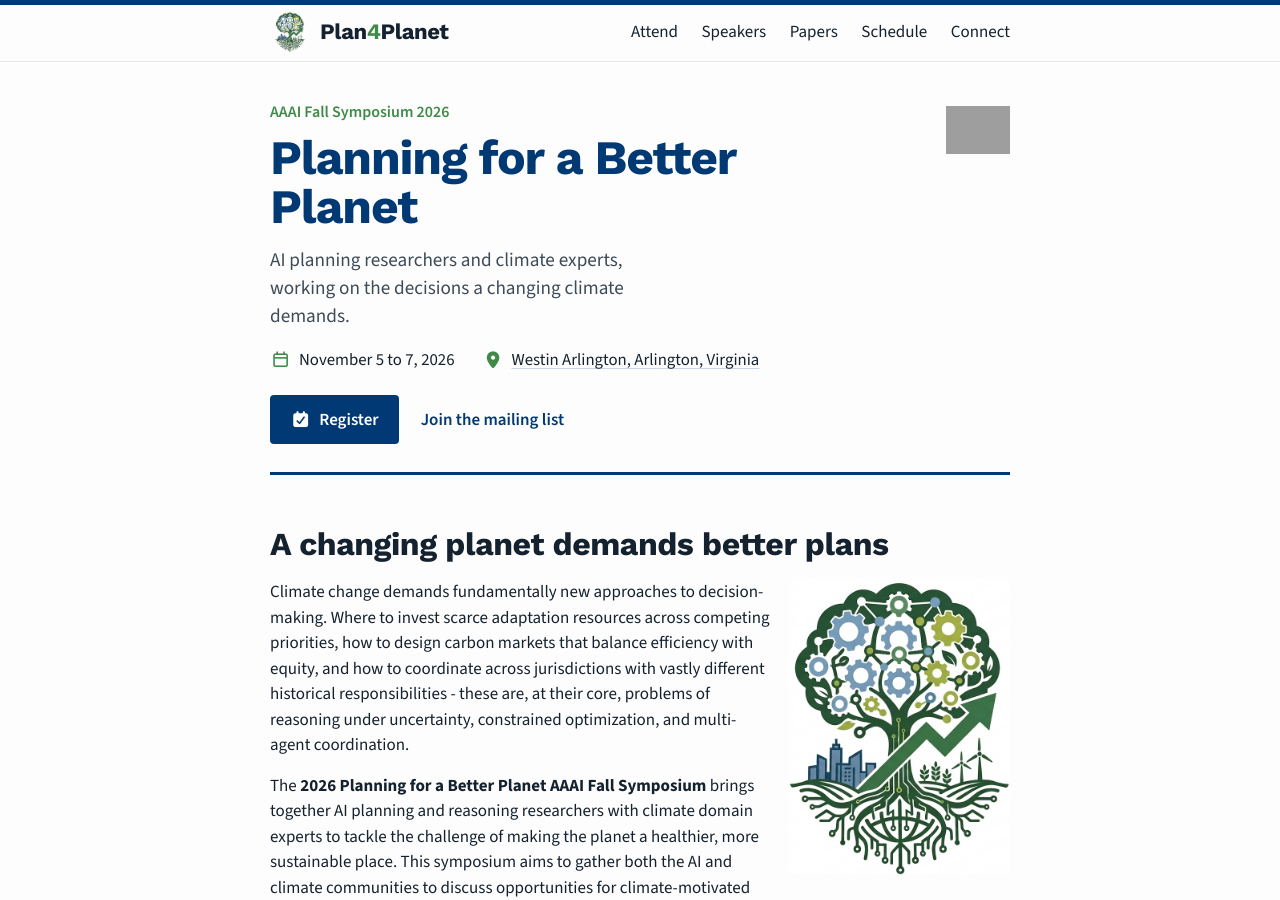
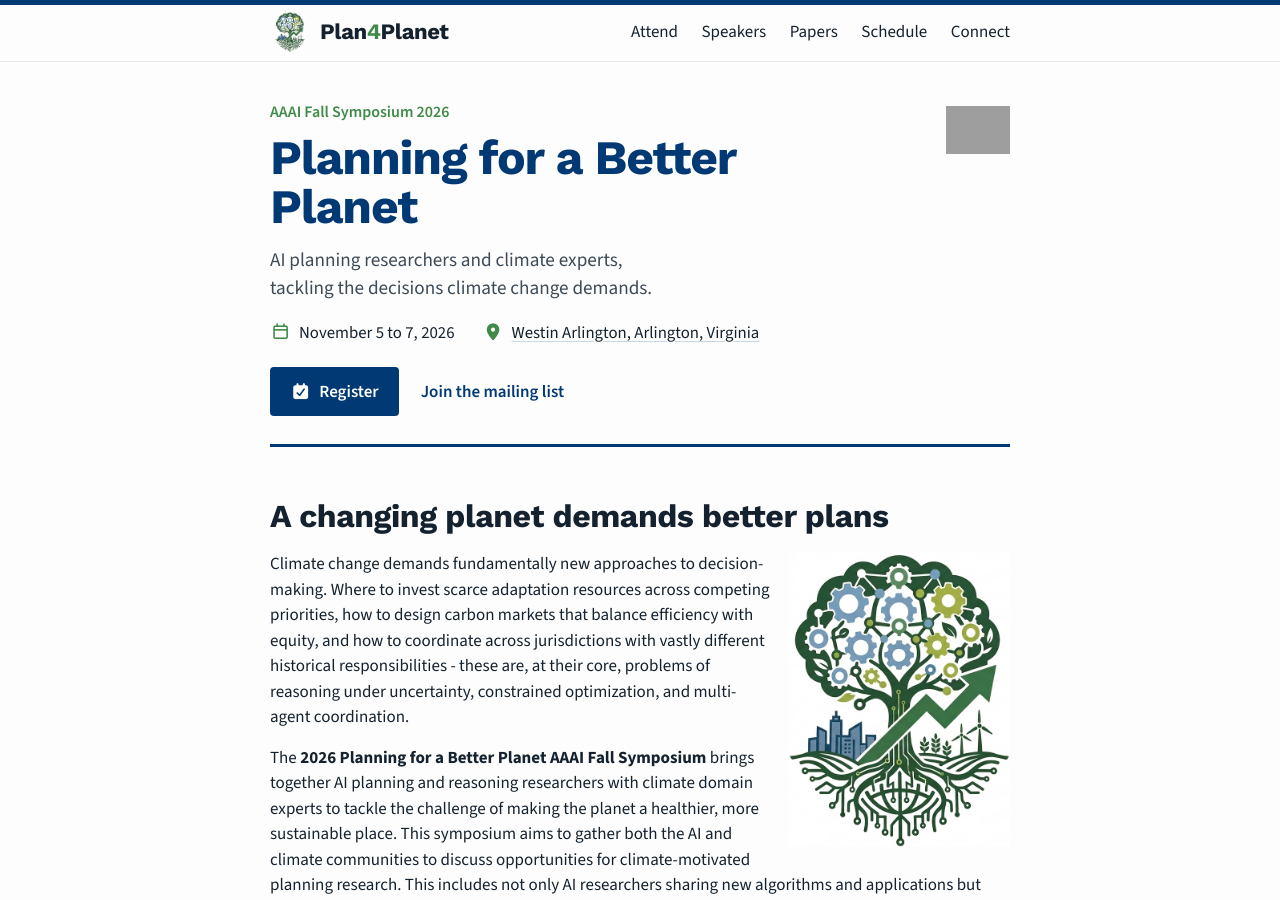
Before and after one commit to plan4planet/plan4planet.github.io, a Jekyll site: the page built from index.md, in a window 1280 px wide and 900 px high. Built offline with Jekyll 4.4.1, drawn with Linux system fonts in a browser that asks for light colours; nearby versions of some CDN libraries; grey boxes are pictures that could not be loaded.

Commit message:
content: hero deck fits on two lines: "tackling the decisions climate change demands"

```diff
--- a/_includes/event-schema.html
+++ b/_includes/event-schema.html
@@ -7,7 +7,7 @@ Event structured data for search engines, home page only. Update the performer l
     "@context": "https://schema.org",
     "@type": "Event",
     "name": "Planning for a Better Planet, AAAI Fall Symposium 2026",
-    "description": "AI planning researchers and climate experts, working on the decisions a changing climate demands. Part of the AAAI Fall Symposium Series 2026.",
+    "description": "AI planning researchers and climate experts, tackling the decisions climate change demands. Part of the AAAI Fall Symposium Series 2026.",
     "startDate": "2026-11-05",
     "endDate": "2026-11-07",
     "eventAttendanceMode": "https://schema.org/OfflineEventAttendanceMode",
--- a/index.md
+++ b/index.md
@@ -6,7 +6,7 @@ layout: home
   <div class="hero-text">
     <p class="hero-kicker">AAAI Fall Symposium 2026</p>
     <h1>Planning for a Better Planet</h1>
-    <p class="hero-deck">AI planning researchers and climate experts, working on the decisions a changing climate demands.</p>
+    <p class="hero-deck">AI planning researchers and climate experts, tackling the decisions climate change demands.</p>
     <ul class="hero-facts">
       <li><i class="fa-regular fa-calendar" aria-hidden="true"></i> November 5 to 7, 2026</li>
       <li><i class="fa-solid fa-location-dot" aria-hidden="true"></i> <a href="https://www.google.com/maps/search/?api=1&query=The+Westin+Arlington+Gateway%2C+801+N+Glebe+Rd%2C+Arlington%2C+VA+22203" target="_blank" rel="noopener noreferrer">Westin Arlington, Arlington, Virginia</a></li>
```
